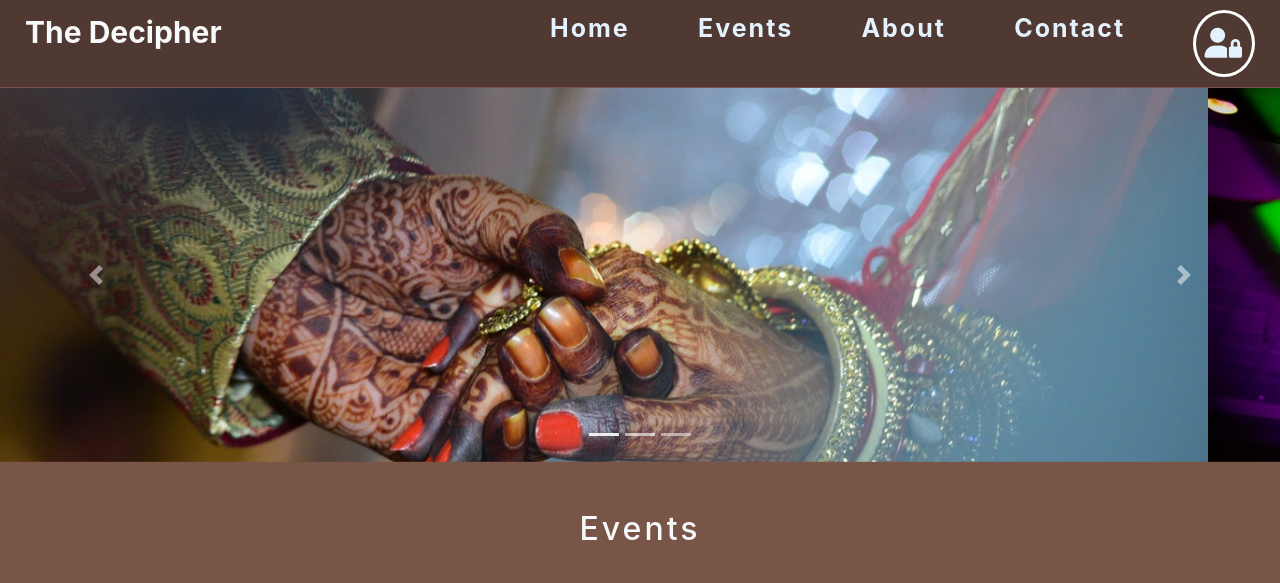
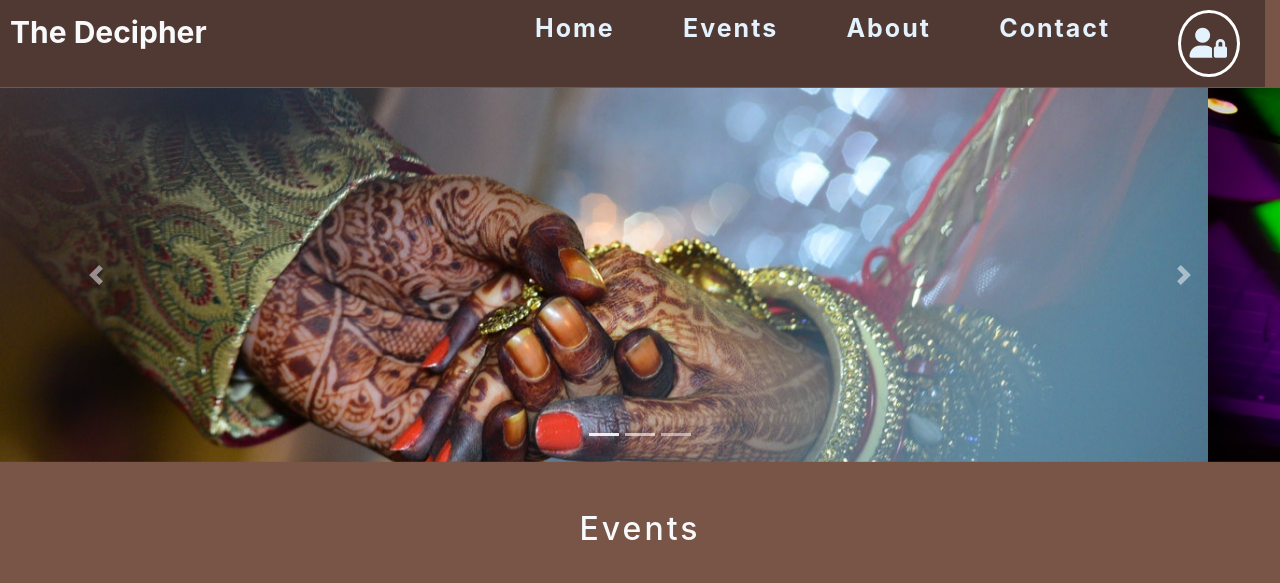
Before and after one commit to masaianshubham/Hackathon, a plain HTML site: page html/home.html in a window 1280 px wide. Shown: the top 583 px of the page. Drawn offline with nearby package versions, Linux system fonts and the light colour scheme.

Commit message:
Minor changes

```diff
--- a/html/home.html
+++ b/html/home.html
@@ -9,7 +9,7 @@
     <title>Landing Page</title>
 </head>
 <body>
-    <div class="container-fluid " style="background: #795548;">
+    <div class="container-fluid m-0 p-0 " style="background: #795548;">
         <div class="row ">
             <div class="col-12" id="navbar">
                 <div class="col-5">
@@ -44,10 +44,10 @@
             </div>
           </div>
         </div>
-        <div class="row ">
-            <div class="col-13" style="margin-top: 88px; background: #795548; ">
-                <div id="demo" class="carousel slide" data-ride="carousel" >
-
+        <div class="text-center">
+          <div class="row ">
+            <div class="col-12" style="margin-top: 88px; background: #795548;">
+                <div id="demo" class="carousel slide" data-ride="carousel">
                     <!--Indicators -->
                     <ul class="carousel-indicators">
                       <li data-target="#demo" data-slide-to="0" class="active"></li>
@@ -88,6 +88,8 @@
                   </div>
             </div>
         </div>
+        </div>
+
         <div class="row py-5" id="event">
             <div class="col-12 text-center text-light pb-5">
                 <h2 style="letter-spacing: 3px;" class="text-light">Events</h2>
```
Also changed, not shown: html/index.html (+0 -1 lines).
